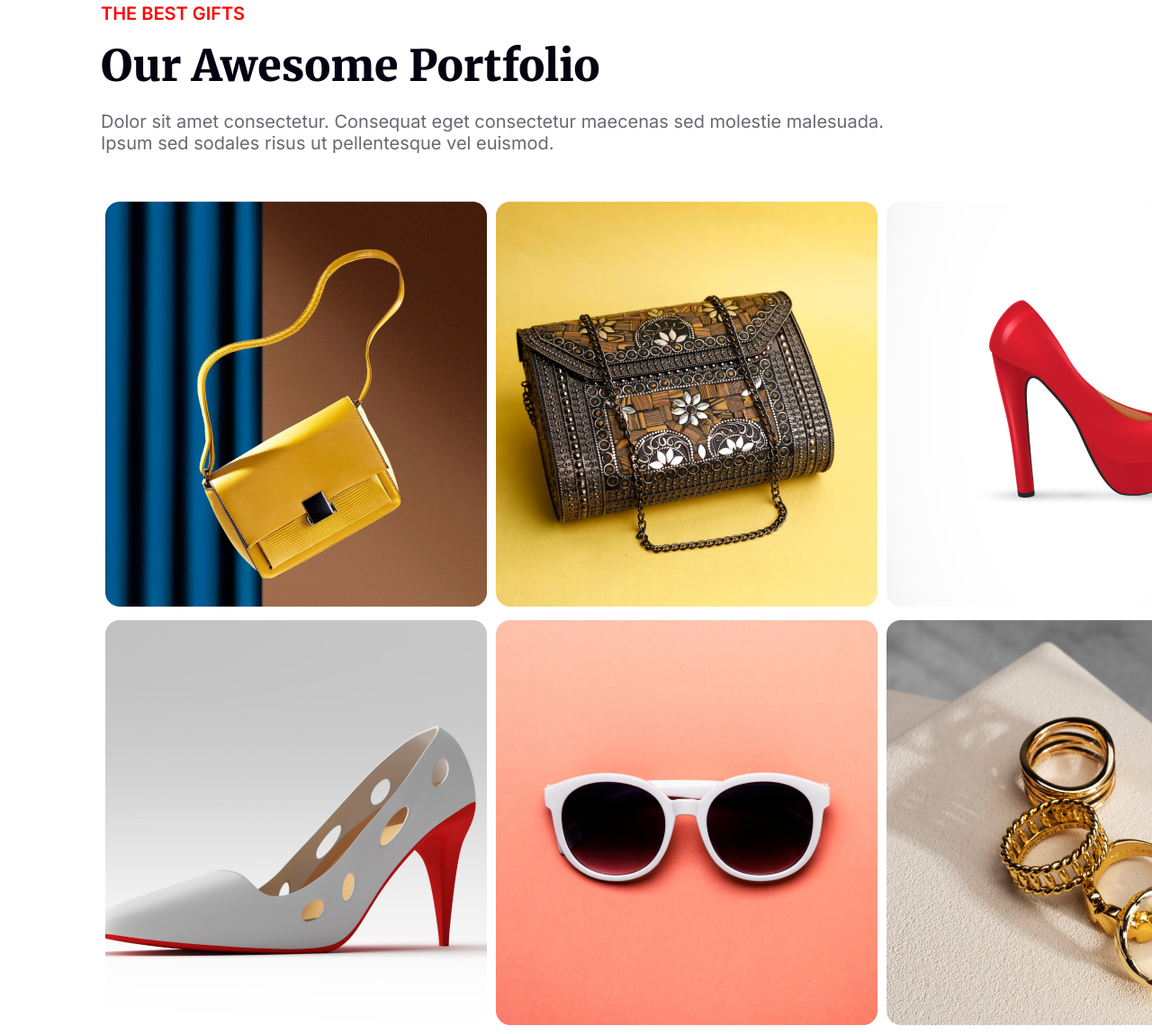
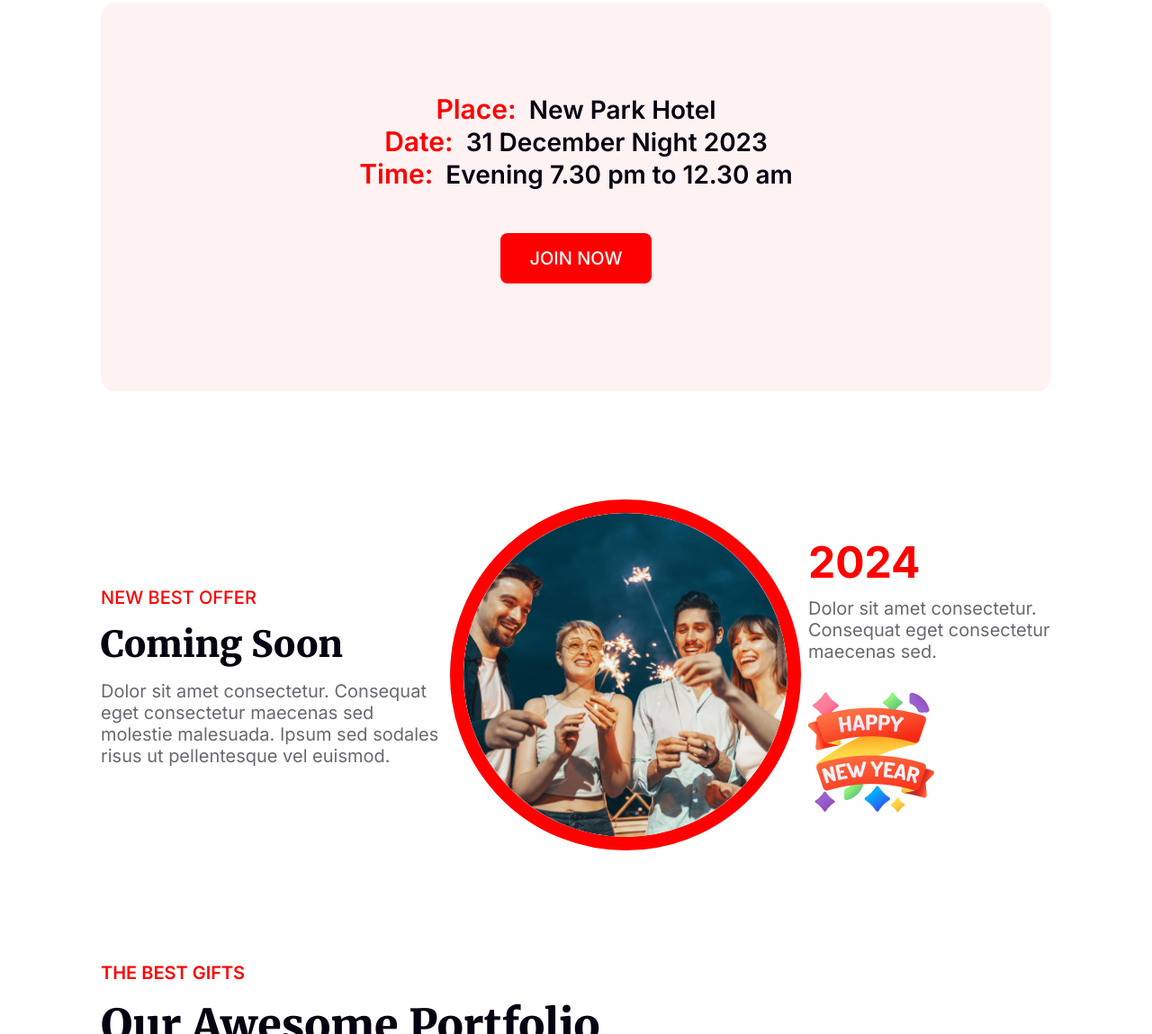
Before and after one commit to shuvo339/B9A1-New-Year-Deal, a plain HTML site: page index.html in a window 1280 px wide. Shown: the part 2323-3472 px from the top of the page at 90% size. Drawn offline with Linux system fonts and the light colour scheme.

Commit message:
promo added

```diff
--- a/index.html
+++ b/index.html
@@ -40,6 +40,33 @@
                 <button class="party-btn">Join Now</button>
             </div>
             <img class="party-img" src="./assests/Group70.png" alt="">
+        </section>
+
+        <section class="schedule container">
+            <div class="schedule-items">
+            <h3 class="schedule-item"><span class="item-red">Place:</span>&nbsp New Park Hotel</h3>
+            <h3 class="schedule-item"><span class="item-red">Date:</span>&nbsp 31 December Night 2023</h3>
+            <h3 class="schedule-item"><span class="item-red">Time:</span>&nbsp Evening 7.30 pm to 12.30 am</h3>
+            </div>
+            <div class="schedule-btn">
+                <button class="join-now-btn">JOIN NOW</button>
+            </div>
+        </section>
+
+        <section class="promo container">
+            <div class="promo-offer">
+                <h6 class="promo-offer-heading">NEW BEST OFFER</h6>
+                <h2 class="promo-offer-title">Coming Soon</h2>
+                <p class="promo-offer-description">Dolor sit amet consectetur. Consequat eget consectetur maecenas sed molestie malesuada. Ipsum sed sodales risus ut pellentesque vel euismod.</p>
+            </div>
+            <div class="promo-img">
+                <img src="./assests/Ellipse1.png" alt="">
+            </div>
+            <div class="promo-ney-year">
+                <p class="promo-year">2024</p>
+                <p class="promo-descripion">Dolor sit amet consectetur. Consequat eget consectetur maecenas sed.</p>
+                <img src="./assests/Group 96.png" alt="">
+            </div>
         </section>
 
         <section class="portfolio container">
--- a/styles/style.css
+++ b/styles/style.css
@@ -149,6 +149,10 @@
     flex: 33.33%;
     padding: 5px;
 }
+.portfolio-img img:hover{
+    border: 6px solid grey;
+    border-radius: 16px;
+}
 /* newsletter style start */
 .newsletter{
     margin: 120px auto;
@@ -199,6 +203,7 @@
     border: none;
     outline: none;
 }
+/* footer styles starts */
 footer{
     max-width: 1600px;
     background-color: #070211;
@@ -257,3 +262,96 @@ footer{
     border: none;
     background-color: transparent;
 }
+
+/* schedule style starts */
+.schedule{
+    margin: 120px auto;
+    text-align: center;
+    border-radius: 16px;
+    background-color: rgba(255, 0, 0, 0.05);
+    font-family: Inter;
+}
+
+.item-red{
+    color: #F00 !important;
+    font-size: 30px;
+    font-weight: 600;
+}
+.schedule-item{
+    color: #070211;
+    font-size: 28px;
+    font-weight: 600;
+}
+.schedule-items{
+    padding: 100px 0 48px;
+}
+.join-now-btn{
+    padding: 16px 32px;
+    border-radius: 8px;
+    background-color: #F00;
+    border: none;
+    color: #FFF;
+    font-family: Inter;
+    font-size: 20px;
+    font-weight: 500;
+}
+.schedule-btn{
+    padding-bottom: 120px;
+}
+
+/* promo styles starts */
+.promo{
+    display: flex;
+    justify-content: space-between;
+    align-items: center;
+    font-family: Inter;
+    margin-bottom: 120px;
+}
+.promo-offer{
+    max-width: 380px;
+}
+.promo-offer-heading{
+    color: #F00;
+    font-size: 20px;
+    font-weight: 500;
+    padding-bottom: 15px;
+}
+.promo-offer-title{
+    color: #070211;
+    font-family: Merriweather;
+    font-size: 40px;
+    font-weight: 900;
+    padding-bottom: 15px;
+}
+.promo-offer-description{
+    color: rgba(7, 2, 17, 0.60);
+    font-size: 20px;
+    font-weight: 400;
+}
+.promo-ney-year{
+    max-width: 270px;
+    font-family: Inter;
+}
+.promo-year{
+    color: #F00;
+    font-size: 48px;
+    font-weight: 700;
+    padding-bottom: 10px;
+}
+.promo-descripion{
+    color: rgba(7, 2, 17, 0.60);
+    font-size: 20px;
+    font-weight: 400;
+    padding-bottom: 30px;
+}
+.promo-ney-year img{
+    width: 140px;
+    height: 140px;
+}
+.promo-img img{
+    height: 360px;
+    width: 360px;
+    border-radius: 460px 460px;
+    border: 15px solid #F00;
+
+}
```
